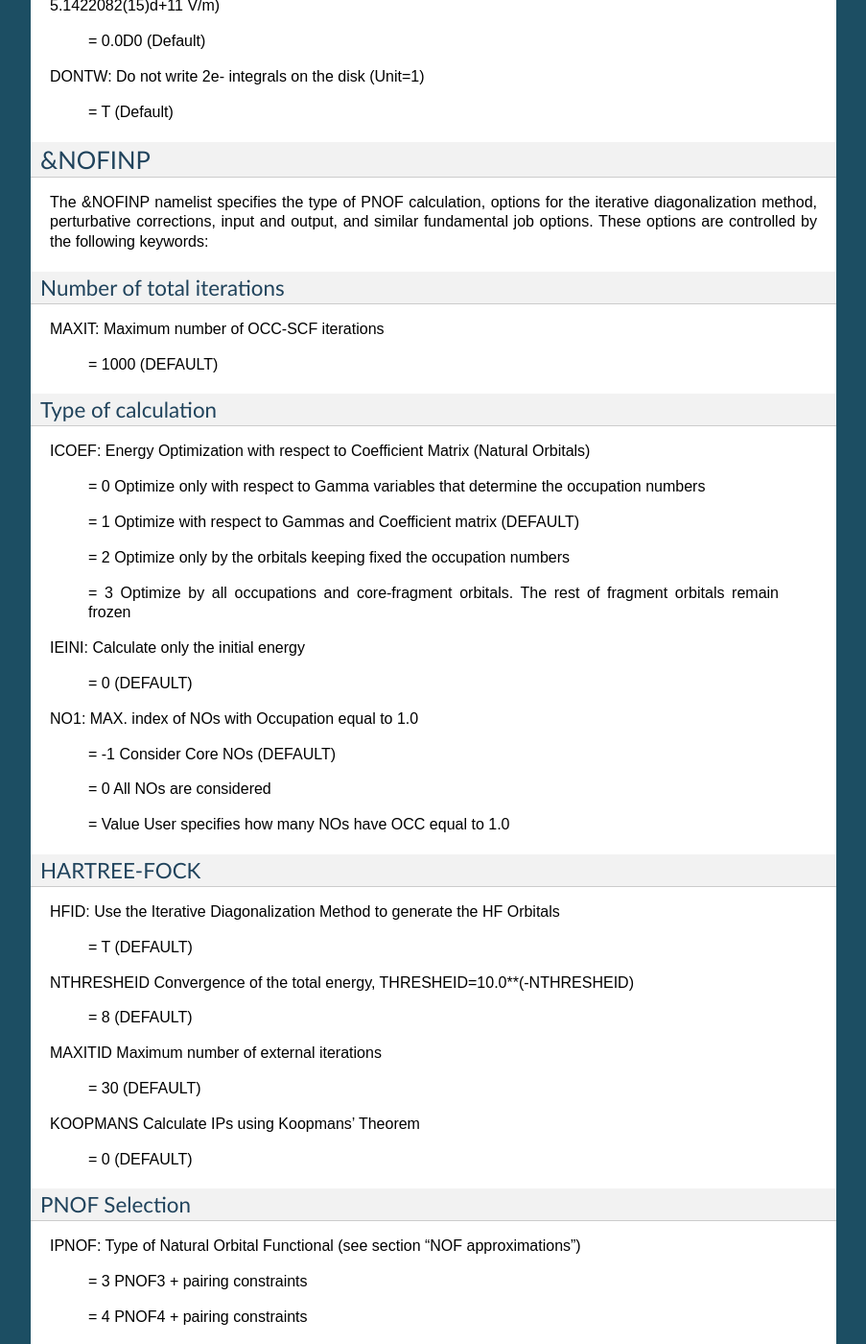
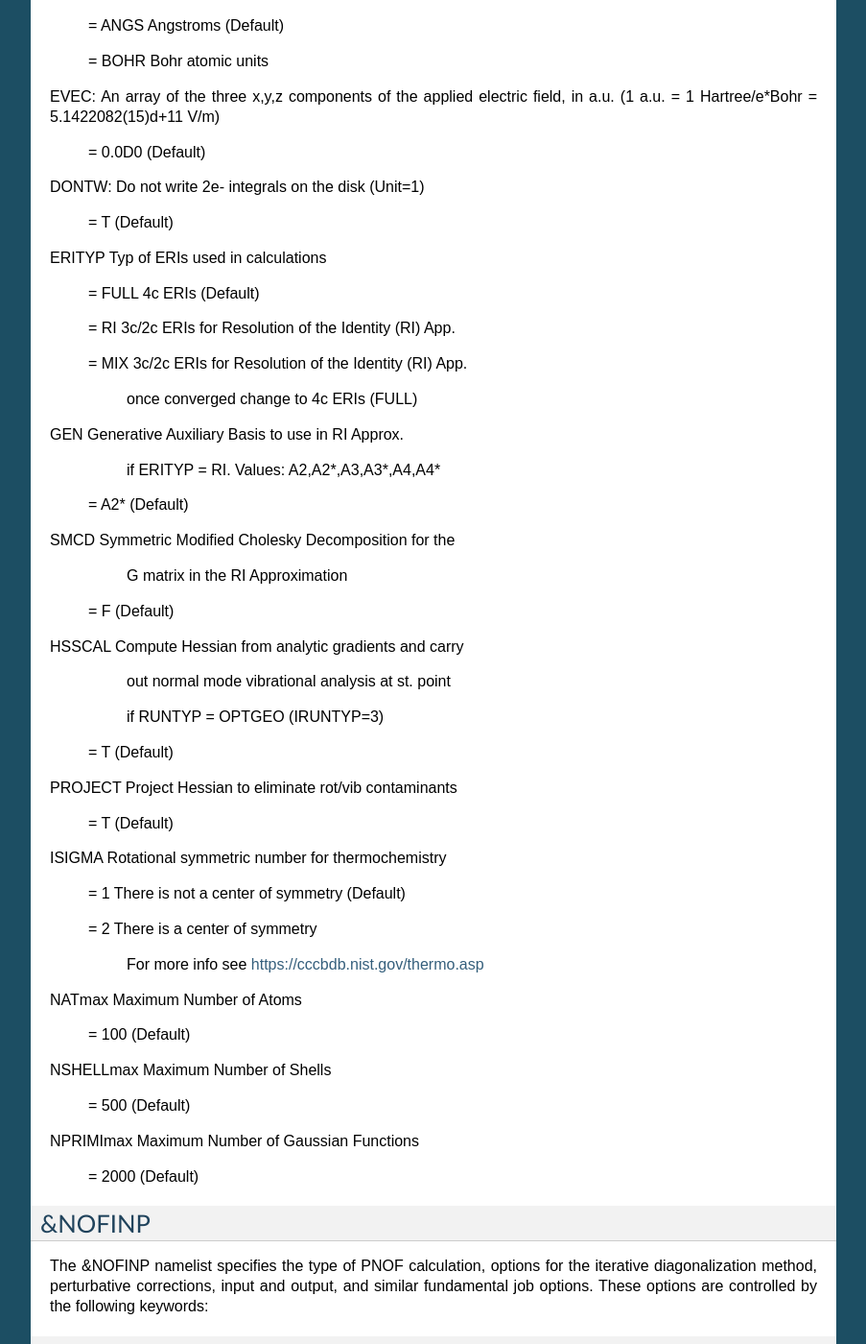
Before and after one commit to DoNOF/DoNOF-Documentation, a Sphinx documentation site: the page built from docs/input.rst, in a window 1280 px wide and 1400 px high, scrolled down 1128 px. Shown: the whole window at 96% size, without its empty margins (198-1101 px from the left). Built offline with Sphinx 7.4.7, drawn with Linux system fonts in a browser that asks for light colours; some of the changed text lies outside the part shown.

Commit message:
Update input.rst

```diff
--- a/docs/input.rst
+++ b/docs/input.rst
@@ -8,9 +8,9 @@
 Basis Set
 *********
 
-At present, DoNOF requires to read the basis set for any calculation from the input file.
+The basis set for any calculation can be read from 'basis-set-name.bas' (see examples in the basis folder of this repository) or introduced in the input file. For historical reasons, we employ the format used in GAMESS US software package.
 
-For historical reasons, we employ the format used in GAMESS US software package. You will find corresponding basis for any atomic element in https://www.basissetexchange.org/. You must choose the "GAMESS US" format in the "Download basis set" box. In addition, you can use "Advanced" options from the "Download basis set" box to activate different options and versions of the basis set in the "GAMESS US" format, for instance, the "Optimize General Contractions" option.
+You will find corresponding basis for any atomic element in https://www.basissetexchange.org/. You must choose the "GAMESS US" format in the "Download basis set" box. In addition, you can use "Advanced" options from the "Download basis set" box to activate different options and versions of the basis set in the "GAMESS US" format, for instance, the "Optimize General Contractions" option.
 
 Many examples are shown in the "Examples" section.
 
@@ -28,6 +28,8 @@
 
     = 'OPTGEO'  optimize the molecular geometry
 
+    = 'HESS'   compute numerical hessian from analytic gradients
+
 MULT:      Multiplicity of the electronic state
 
     = 1      singlet (Default)
@@ -37,6 +39,10 @@
 ICHARG:    Molecular charge
 
     = 0  Neutral Molecule (Default)
+
+IECP       Effective Core Potentials
+    = 0    (Default) All electron calculation
+    = 1    Read ECP potentials in the $ECP group
 
 IEMOM:     Calculation of electrostatic moments
 
@@ -59,6 +65,60 @@
 DONTW:     Do not write 2e- integrals on the disk (Unit=1)
 
     = T      (Default)
+
+ERITYP     Typ of ERIs used in calculations
+
+    = FULL   4c ERIs (Default)
+
+    = RI     3c/2c ERIs for Resolution of the Identity (RI) App.
+
+    = MIX    3c/2c ERIs for Resolution of the Identity (RI) App.
+
+             once converged change to 4c ERIs (FULL)
+
+GEN          Generative Auxiliary Basis to use in RI Approx.
+
+             if ERITYP = RI. Values: A2,A2*,A3,A3*,A4,A4*
+
+    = A2*    (Default)
+
+SMCD         Symmetric Modified Cholesky Decomposition for the
+
+             G matrix in the RI Approximation
+
+    = F      (Default)
+
+HSSCAL       Compute Hessian from analytic gradients and carry
+
+             out normal mode vibrational analysis at st. point
+
+             if RUNTYP = OPTGEO (IRUNTYP=3)
+
+    = T         (Default)
+
+PROJECT       Project Hessian to eliminate rot/vib contaminants
+
+    = T       (Default)
+
+ISIGMA            Rotational symmetric number for thermochemistry
+
+    = 1         There is not a center of symmetry (Default)
+
+    = 2         There is a center of symmetry
+
+                For more info see https://cccbdb.nist.gov/thermo.asp
+
+NATmax          Maximum Number of Atoms
+
+    = 100       (Default)
+
+NSHELLmax       Maximum Number of Shells
+
+    = 500       (Default)
+
+NPRIMImax       Maximum Number of Gaussian Functions
+
+    = 2000      (Default)
 
 *******
 &NOFINP
```
